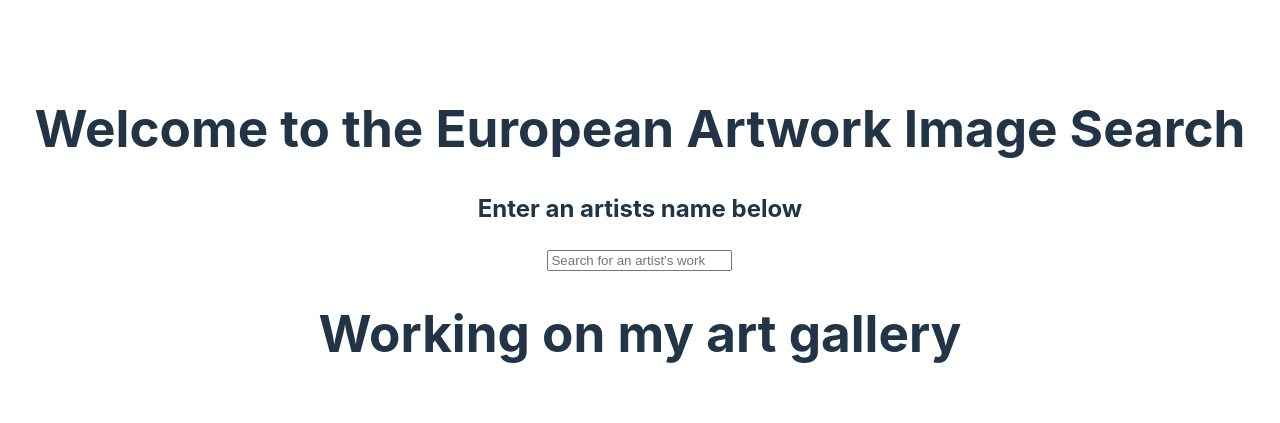
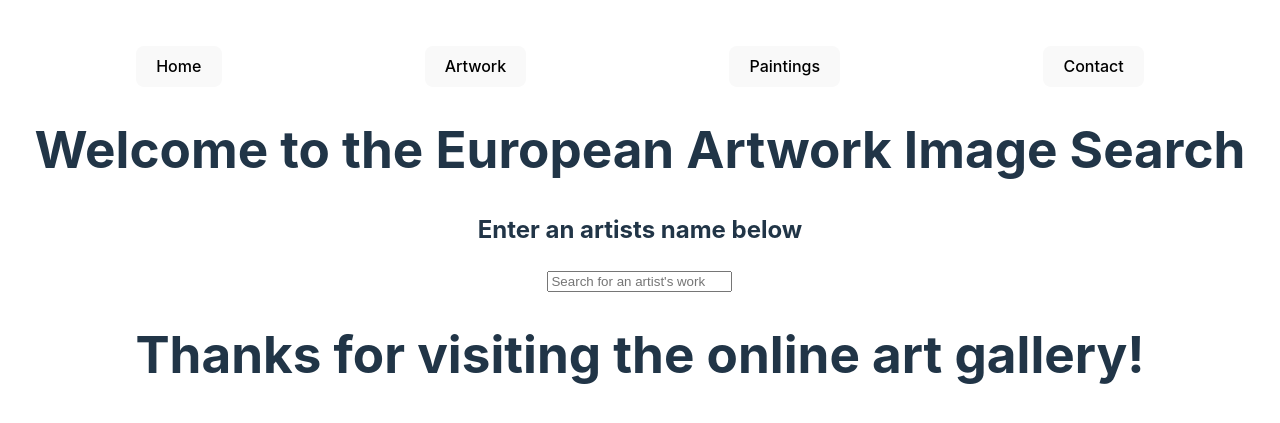
Before and after one commit to ktkelly11/SBA7, a React (Vite) app: page / in a window 1280 px wide. Shown: the part 169-592 px from the top of the page. Built offline with nearby package versions, Linux system fonts and the light colour scheme; no server answers.

Commit message:
Added navbar and made some changes

```diff
--- a/src/App.jsx
+++ b/src/App.jsx
@@ -2,7 +2,8 @@ import { useState, useEffect } from "react";
 import "./App.css";
 import Navbar from "./components/NavBar.jsx";
 import Paintings from "./components/Paintings.jsx";
-import Button from "./components/Button.jsx";
+// import Button from "./components/Button.jsx";
+import Heading from "./components/Heading.jsx";
 
 function App() {
   // const url = `https://api.europeana.eu/record/v2/search.json?query=${query}`;
@@ -55,8 +56,10 @@ function App() {
         {theme === "dark" ? "Light Mode" : "Dark Mode"}
       </Button> */}
       <Navbar />
+      <Heading />
       <Paintings />
-      <h1>Working on my art gallery</h1>
+      {/* <h1>Working on my art gallery</h1> */}
+      <h1>Thanks for visiting the online art gallery!</h1>
     </>
   );
 }
--- /dev/null
+++ b/src/components/Heading.jsx
@@ -0,0 +1,15 @@
+function Heading() {
+  return (
+    <div className="heading">
+      <h1 className="title">Welcome to the European Artwork Image Search</h1>
+      <h2 className="sub-heading">Enter an artists name below</h2>
+      <input
+        type="text"
+        placeholder="Search for an artist's work"
+        id="Search bar"
+      />
+    </div>
+  );
+}
+
+export default Heading;
--- a/src/components/NavBar.css
+++ b/src/components/NavBar.css
@@ -1,3 +1,5 @@
 .navbar {
   text-align: center;
+  display: flex;
+  justify-content: space-around;
 }
--- a/src/components/NavBar.jsx
+++ b/src/components/NavBar.jsx
@@ -3,13 +3,10 @@ import "./NavBar.css";
 function Navbar() {
   return (
     <div className="navbar">
-      <h1 className="title">Welcome to the European Artwork Image Search</h1>
-      <h2 className="sub-heading">Enter an artists name below</h2>
-      <input
-        type="text"
-        placeholder="Search for an artist's work"
-        id="Search bar"
-      />
+      <button>Home</button>
+      <button>Artwork</button>
+      <button>Paintings</button>
+      <button>Contact</button>
     </div>
   );
 }
```
